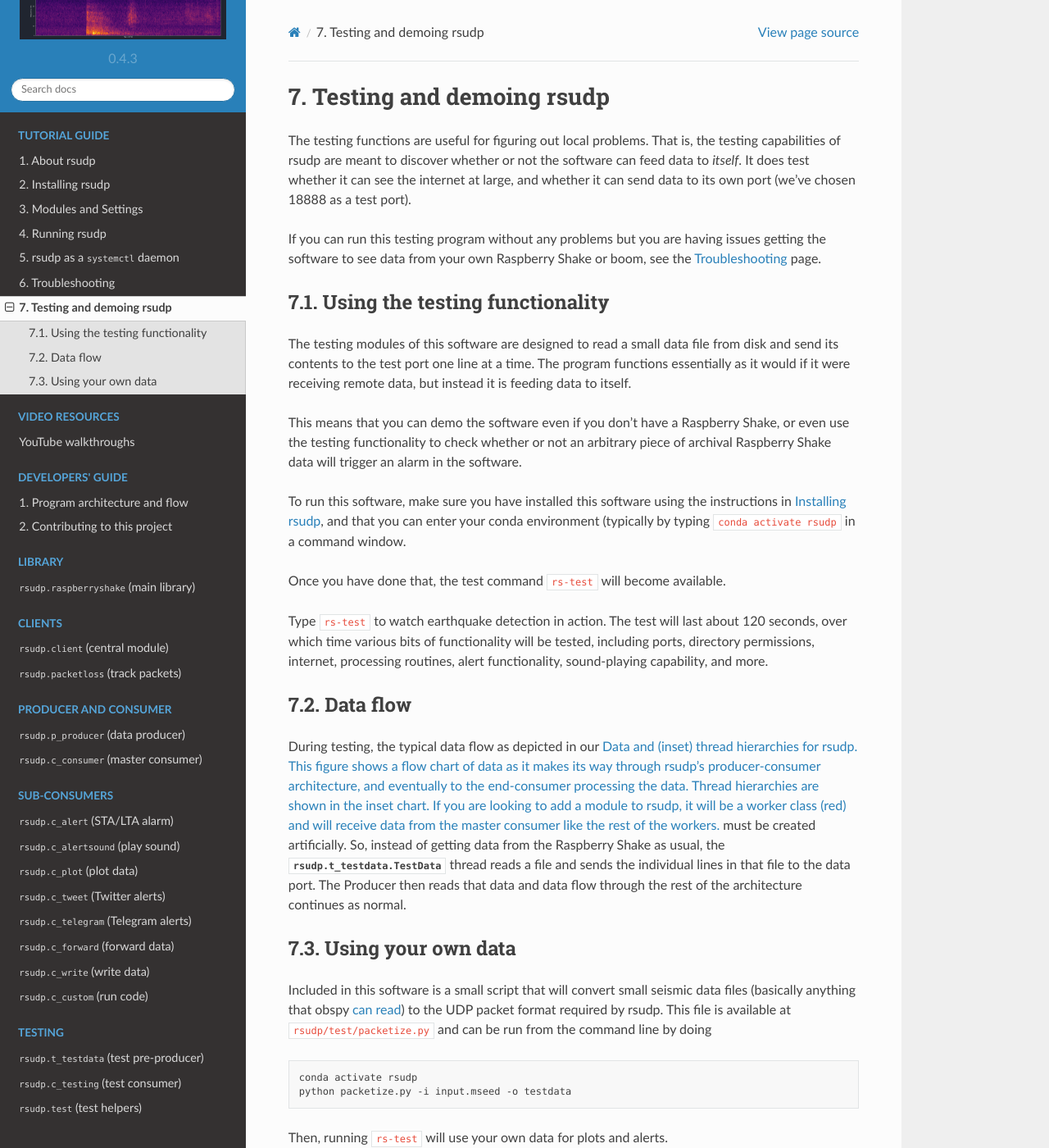
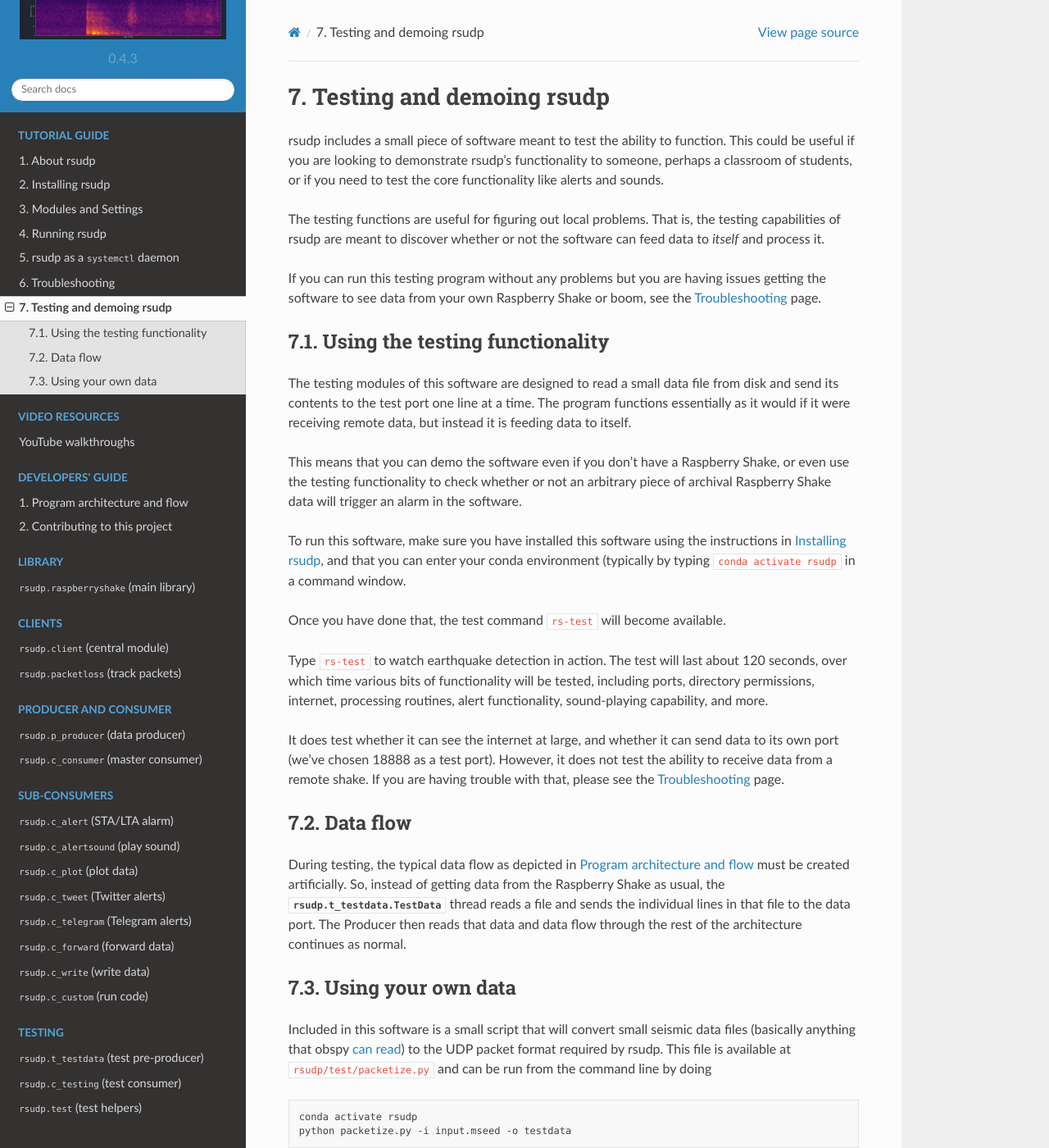
Before and after one commit to raspishake/rsudp, a Sphinx documentation site: the page built from docs/testing.rst, in a window 1280 px wide and 1400 px high. Shown: the whole window at 82% size. Built offline with Sphinx 7.4.7 and the Read the Docs theme 2.0.0, drawn with Linux system fonts in a browser that asks for light colours; the version number is read from the project's files by our own code; some of the changed text lies outside the part shown.

Commit message:
fixing testing docs

```diff
--- a/docs/testing.rst
+++ b/docs/testing.rst
@@ -1,12 +1,17 @@
 Testing and demoing rsudp
 #################################################
 
+rsudp includes a small piece of software meant to test the
+ability to function.
+This could be useful if you are looking to demonstrate rsudp's
+functionality to someone, perhaps a classroom of students,
+or if you need to test the core functionality like alerts
+and sounds.
+
 The testing functions are useful for figuring out local problems.
 That is, the testing capabilities of rsudp are meant to discover
-whether or not the software can feed data to `itself`.
-It does test whether it can see the internet at large,
-and whether it can send data to its own port
-(we've chosen 18888 as a test port).
+whether or not the software can feed data to `itself` and
+process it.
 
 If you can run this testing program without any problems
 but you are having issues getting the software to see data from
@@ -42,12 +47,19 @@
 directory permissions, internet, processing routines,
 alert functionality, sound-playing capability, and more.
 
+It does test whether it can see the internet at large,
+and whether it can send data to its own port
+(we've chosen 18888 as a test port).
+However, it does not test the ability to receive data from a
+remote shake. If you are having trouble with that, please see the
+:ref:`troubleshooting` page.
+
 
 Data flow
 =================================================
 
-During testing, the typical data flow as depicted in our
-:ref:`flow_diagram` must be created artificially.
+During testing, the typical data flow as depicted in
+:ref:`flow` must be created artificially.
 So, instead of getting data from the Raspberry Shake as usual,
 the :py:class:`rsudp.t_testdata.TestData` thread reads a file and
 sends the individual lines in that file to the data port.
--- a/docs/theory.rst
+++ b/docs/theory.rst
@@ -1,3 +1,5 @@
+.. _flow:
+
 Program architecture and flow
 #################################################
 
```
Also changed, not shown: other parts of docs/testing.rst (+2 -2 lines).
